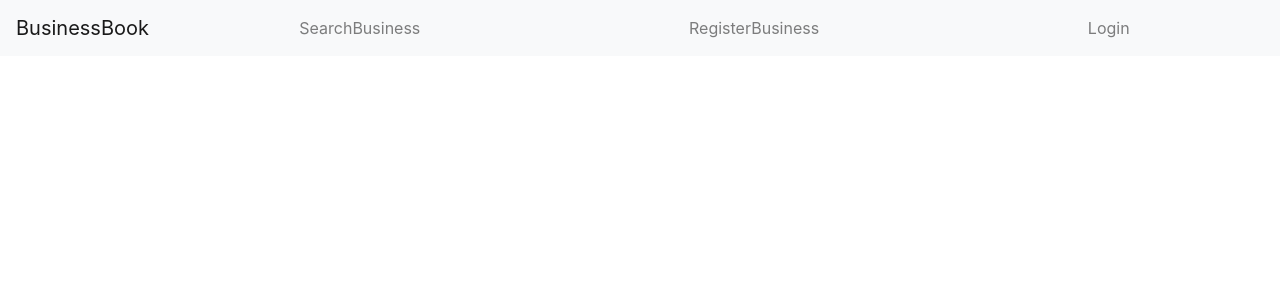
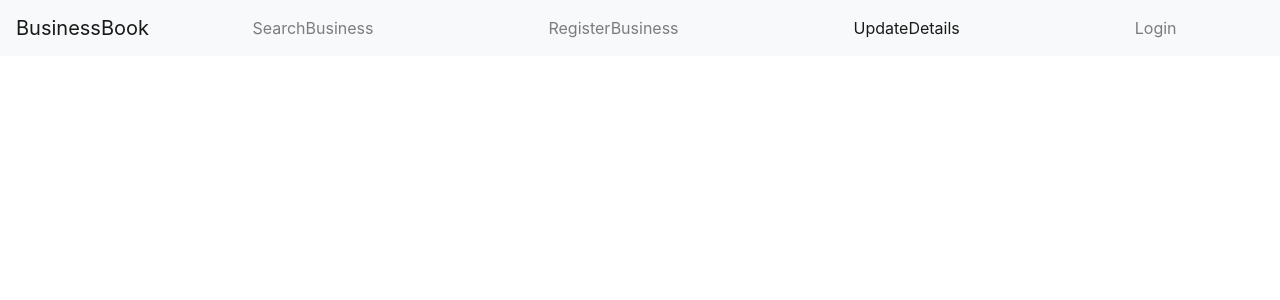
Before and after one commit to VanessaAla/businessbook-frontend, a React (Create React App) app: page /update-details in a window 1280 px wide. Shown: the top 300 px of the page. Built offline with nearby package versions, Linux system fonts and the light colour scheme; no server answers.

Commit message:
created basic skeleton and imports

```diff
--- a/src/App.js
+++ b/src/App.js
@@ -11,6 +11,7 @@ import SearchBusiness from "./pages/SearchBusiness";
 import RegisterBusiness from "./pages/RegisterBusiness";
 import ManageUsers from "./pages/ManageUsers";
 import ManageBusiness from "./pages/ManageBusiness";
+import UpdateDetails from "./pages/UpdateDetails";
 
 import { useDispatch, useSelector } from "react-redux";
 import { selectAppLoading } from "./store/appState/selectors";
@@ -35,6 +36,7 @@ function App() {
         <Route path="/businesses/register" component={RegisterBusiness} />
         <Route path="/manage-users" component={ManageUsers} />
         <Route path="/manage-business" component={ManageBusiness} />
+        <Route path="/update-details" component={UpdateDetails} />
         <Route path="/login" component={Login} />
         <Route path="/signup" component={SignUp} />
       </Switch>
--- a/src/components/Navigation/index.js
+++ b/src/components/Navigation/index.js
@@ -28,6 +28,7 @@ export default function Navigation() {
         <Nav style={{ width: "100%" }} fill>
           <NavBarItem path="/search-business" linkText="SearchBusiness" />
           <NavBarItem path="/businesses/register" linkText="RegisterBusiness" />
+          <NavBarItem path="/update-details" linkText="UpdateDetails" />
           {userAdminLoggedIn() ? (
             <NavBarItem path="/manage-users" linkText="Manage Users" />
           ) : null}
--- /dev/null
+++ b/src/pages/UpdateDetails/index.js
@@ -0,0 +1,5 @@
+import React from "react";
+
+export default function UpdateDetails() {
+  return <div></div>;
+}
```
